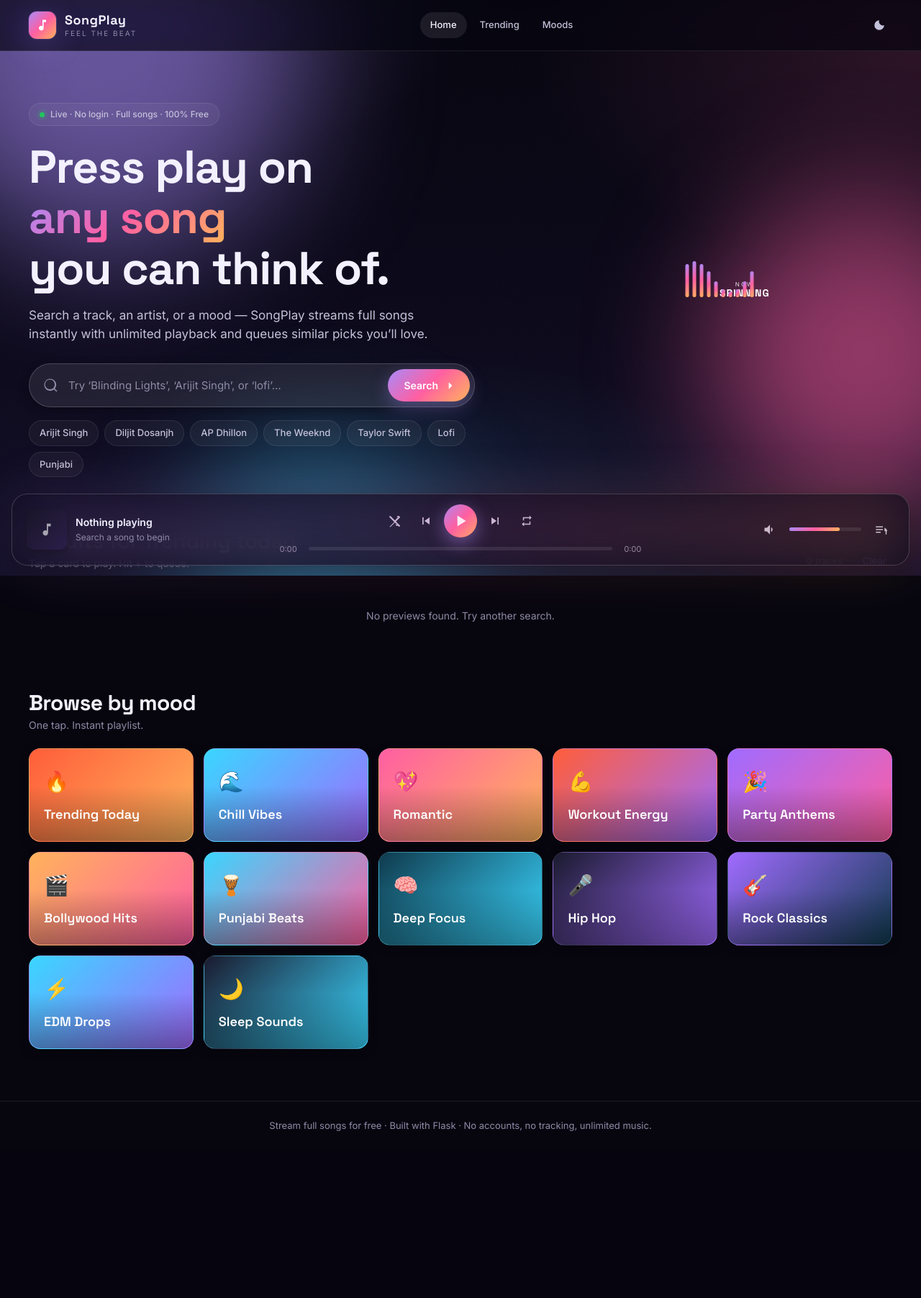
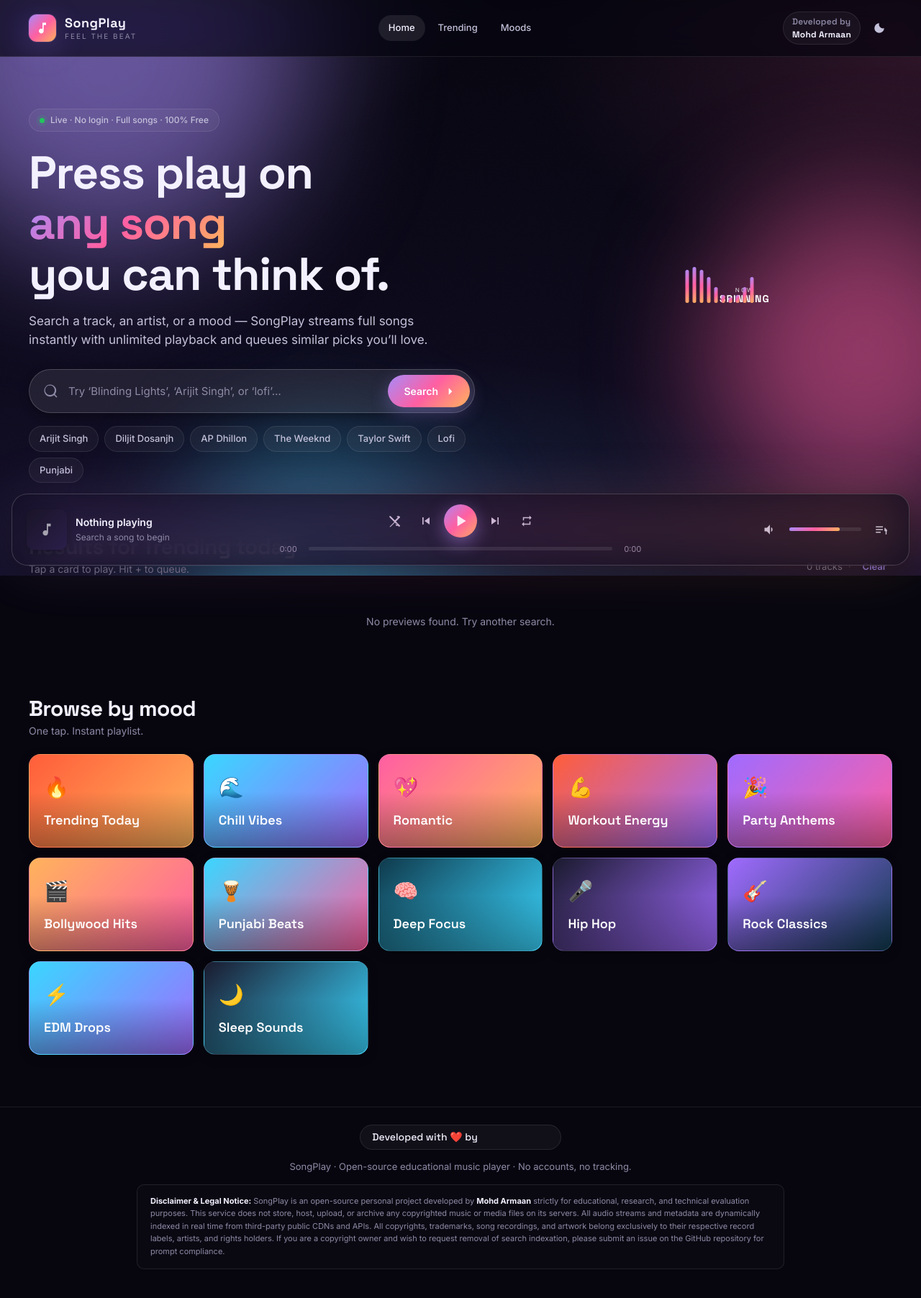
Before and after one commit to ikingarmaan/songplay, a Flask app: page / in a window 1280 px wide. Shown: the whole page at 72% size. Before the commit the page ends 1572 px from the top, so only its background shows below. Run offline with Flask 3, Linux system fonts and the light colour scheme; data that the repository does not hold is empty.

Commit message:
docs: add legal disclaimer, DMCA policy, MIT license, and author attribution to Mohd Armaan

```diff
--- a/static/style.css
+++ b/static/style.css
@@ -446,14 +446,70 @@ img { display: block; max-width: 100%; }
 .mood .ico { font-size: 28px; }
 .mood .name { font-family: 'Space Grotesk', sans-serif; font-size: 18px; font-weight: 600; }
 
+.dev-badge {
+  font-family: 'Space Grotesk', sans-serif;
+  font-size: 12px;
+  font-weight: 600;
+  color: var(--muted);
+  padding: 4px 12px;
+  background: var(--surface);
+  border: 1px solid var(--border);
+  border-radius: 999px;
+  letter-spacing: 0.2px;
+}
+.dev-badge strong {
+  color: var(--text);
+}
+
 /* page footer */
 .page-footer {
   max-width: 1320px; margin: 40px auto 0;
-  padding: 24px 40px;
+  padding: 24px 40px 40px;
   text-align: center;
   color: var(--muted); font-size: 13px;
   border-top: 1px solid var(--border);
 }
+.footer-dev {
+  display: inline-flex;
+  align-items: center;
+  gap: 6px;
+  font-family: 'Space Grotesk', sans-serif;
+  font-size: 14px;
+  font-weight: 500;
+  color: var(--text);
+  margin-bottom: 8px;
+  padding: 6px 16px;
+  background: var(--surface);
+  border: 1px solid var(--border);
+  border-radius: 999px;
+}
+.footer-dev strong {
+  background: linear-gradient(135deg, var(--brand), #a06bff);
+  -webkit-background-clip: text;
+  -webkit-text-fill-color: transparent;
+  font-weight: 700;
+}
+.footer-copy {
+  margin: 6px 0 14px;
+  color: var(--muted);
+  font-size: 13px;
+}
+.disclaimer-box {
+  max-width: 900px;
+  margin: 14px auto 0;
+  padding: 14px 18px;
+  background: color-mix(in srgb, var(--surface) 40%, transparent);
+  border: 1px solid var(--border);
+  border-radius: var(--radius-sm);
+  font-size: 11px;
+  line-height: 1.6;
+  color: var(--muted);
+  text-align: left;
+}
+.disclaimer-box strong {
+  color: var(--text);
+}
+
 
 /* ============================================================
    Player
--- a/templates/index.html
+++ b/templates/index.html
@@ -45,6 +45,7 @@
     </nav>
 
     <div class="topbar-right">
+      <span class="dev-badge hide-mobile">Developed by <strong>Mohd Armaan</strong></span>
       <button class="icon-btn" id="themeToggle" aria-label="Toggle theme" title="Toggle theme">
         <svg viewBox="0 0 24 24" width="18" height="18" fill="currentColor"><path d="M12 3a9 9 0 1 0 9 9 7 7 0 0 1-9-9z"/></svg>
       </button>
@@ -134,7 +135,13 @@
     </section>
 
     <footer class="page-footer">
-      <p>Stream full songs for free · Built with Flask · No accounts, no tracking, unlimited music.</p>
+      <div class="footer-dev">
+        Developed with ❤️ by <strong>Mohd Armaan</strong>
+      </div>
+      <p class="footer-copy">SongPlay · Open-source educational music player · No accounts, no tracking.</p>
+      <div class="disclaimer-box">
+        <strong>Disclaimer & Legal Notice:</strong> SongPlay is an open-source personal project developed by <strong>Mohd Armaan</strong> strictly for educational, research, and technical evaluation purposes. This service does not store, host, upload, or archive any copyrighted music or media files on its servers. All audio streams and metadata are dynamically indexed in real time from third-party public CDNs and APIs. All copyrights, trademarks, song recordings, and artwork belong exclusively to their respective record labels, artists, and rights holders. If you are a copyright owner and wish to request removal of search indexation, please submit an issue on the GitHub repository for prompt compliance.
+      </div>
     </footer>
   </main>
 
```
Also changed, not shown: DISCLAIMER.md (added, +33 -0 lines), README.md, 1 other file.
